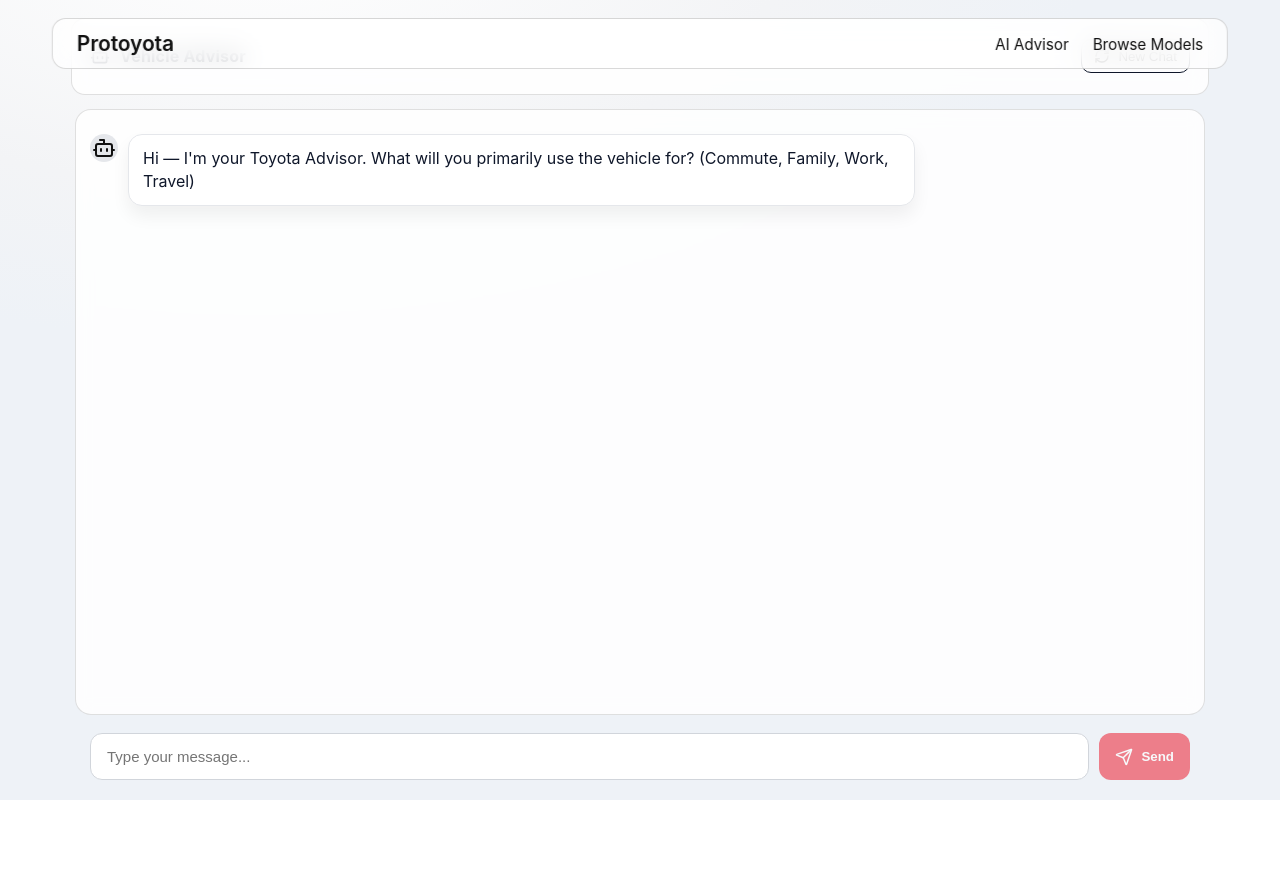
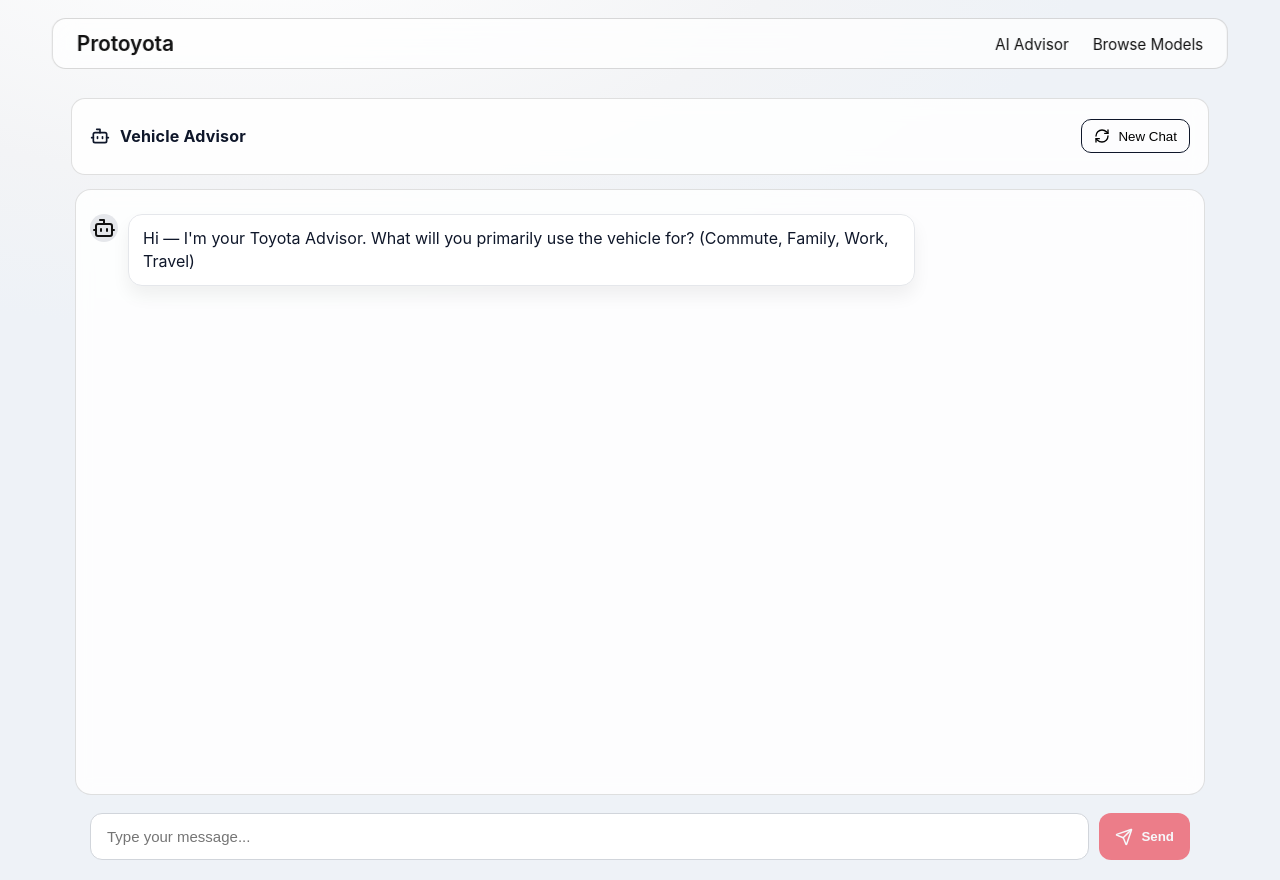
Before and after one commit to Vijaya-pixel/ProtoyotaAI, a React (Create React App) app: page /assistant in a window 1280 px wide. Before the commit the page ends 800 px from the top, so only its background shows below. Built offline with nearby package versions, Linux system fonts and the light colour scheme.

Commit message:
fixed the top bar covering the page top

```diff
--- a/src/components/ChatBot.css
+++ b/src/components/ChatBot.css
@@ -16,6 +16,7 @@
     grid-template-rows: auto 1fr auto;
     font-family: Inter, system-ui, -apple-system, Segoe UI, Roboto, Oxygen, Ubuntu, Cantarell, "Helvetica Neue", Arial, "Noto Sans", sans-serif;
     color: var(--ink);
+    padding-top: 80px;
   }
 
   /* Header */
--- a/src/pages/Assistant.css
+++ b/src/pages/Assistant.css
@@ -5,6 +5,7 @@
     flex-direction: column;
     color: #fff;
     font-family: "Inter", sans-serif;
+    padding-top: 80px;
   }
 
   .assistant-chat {
--- a/src/pages/Catalog.css
+++ b/src/pages/Catalog.css
@@ -1,5 +1,6 @@
 .catalog-container {
     padding: 40px;
+    padding-top: 100px;
     max-width: 1200px;
     margin: auto;
   }
```
